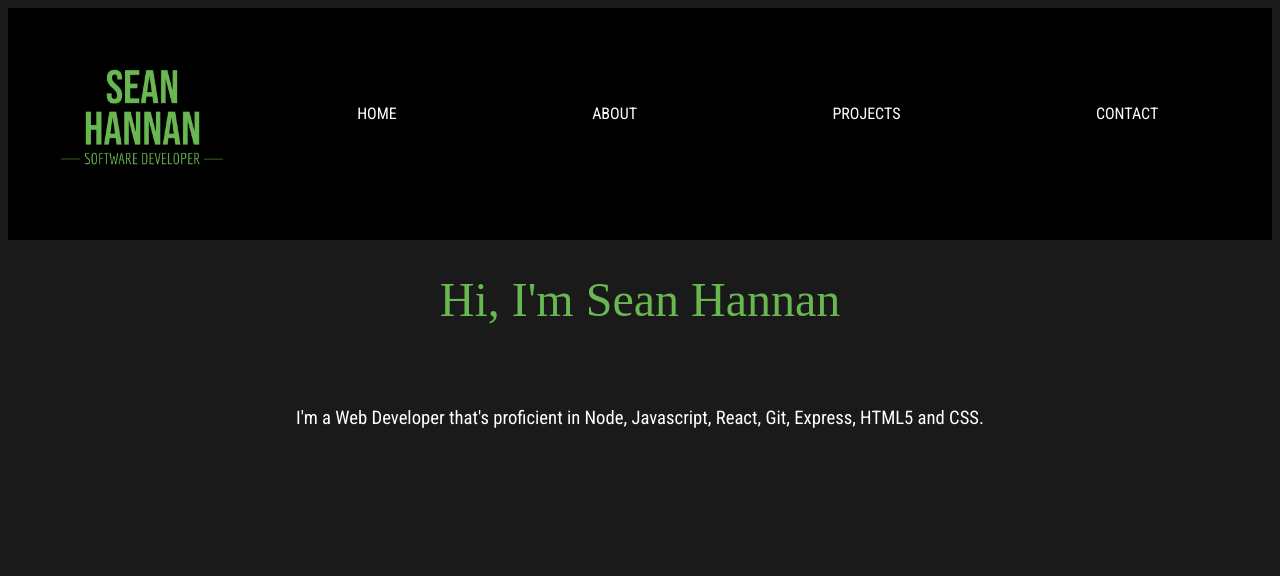
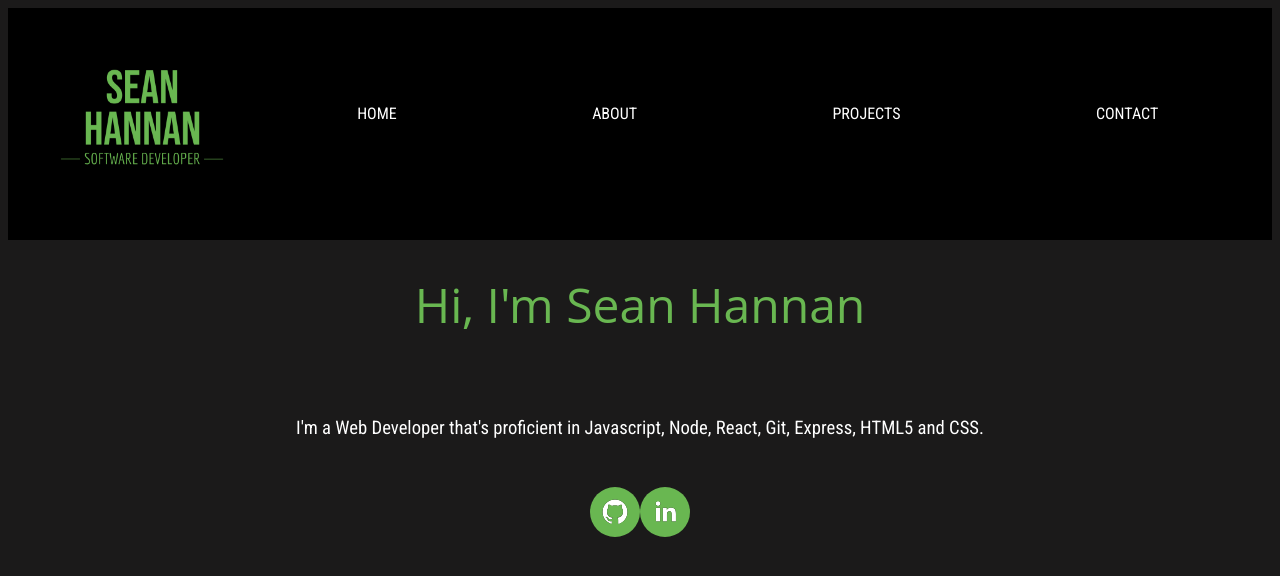
Before and after one commit to SeanHan18/Portfolio-Site, a React app: page /about in a window 1280 px wide. Built offline with nearby package versions, Linux system fonts and the light colour scheme.

Commit message:
Added social icons to about section + minor font and text changes

```diff
--- a/src/components/about.js
+++ b/src/components/about.js
@@ -1,10 +1,35 @@
 import React from 'react';
+import { SocialIcon } from 'react-social-icons';
 
 const About = () => {
     return (
         <div id='FlexContainerAbout' >
         <div id='AboutHeader'>Hi, I'm Sean Hannan</div>
-        <div id='AboutText' >I'm a Web Developer that's proficient in Node, Javascript, React, Git, Express, HTML5 and CSS.</div>
+        <div id='AboutText' >I'm a Web Developer that's proficient in Javascript, Node, React, Git, Express, HTML5 and CSS.</div>
+        <div id='FlexContainerIcons'>
+            <SocialIcon
+                className='SocialIcon'
+                url="https://github.com/SeanHan18"
+                network="github"
+                target='_blank'
+                rel="noopener"
+                aria-label='Github'
+                bgColor="#69b751"
+                fgColor="#ffffff"
+            >
+            </SocialIcon>
+            <SocialIcon
+                className='SocialIcon'
+                url="https://www.linkedin.com/in/hannanseanr/"
+                network="linkedin"
+                target='_blank'
+                rel="noopener"
+                aria-label='LinkedIn'
+                bgColor="#69b751"
+                fgColor="#ffffff"
+            >
+            </SocialIcon>
+            </div>
         </div>
     )
     }
--- a/src/style.css
+++ b/src/style.css
@@ -82,6 +82,8 @@ display: flex;
 }
 #AboutHeader{
     font-size: 36pt;
+    font-family: 'Open Sans', sans-serif;
+    /* font-weight: bold; */
     color: rgb(105, 183, 81);
     padding: 2rem;
 }
```
Also changed, not shown: index.html (+3 -0 lines).
